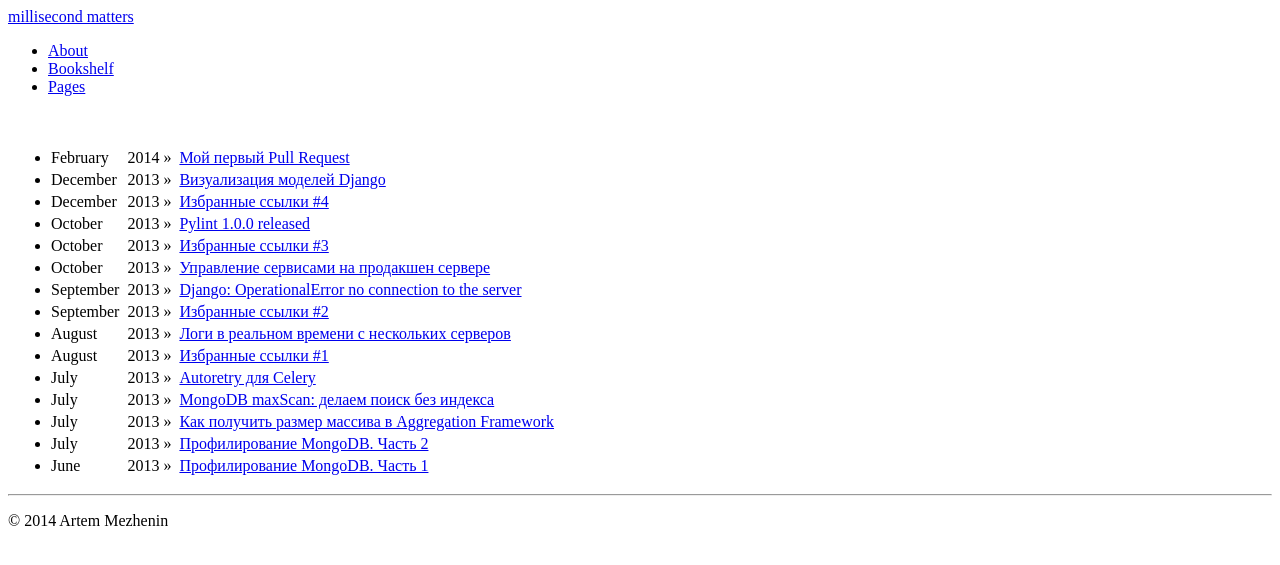
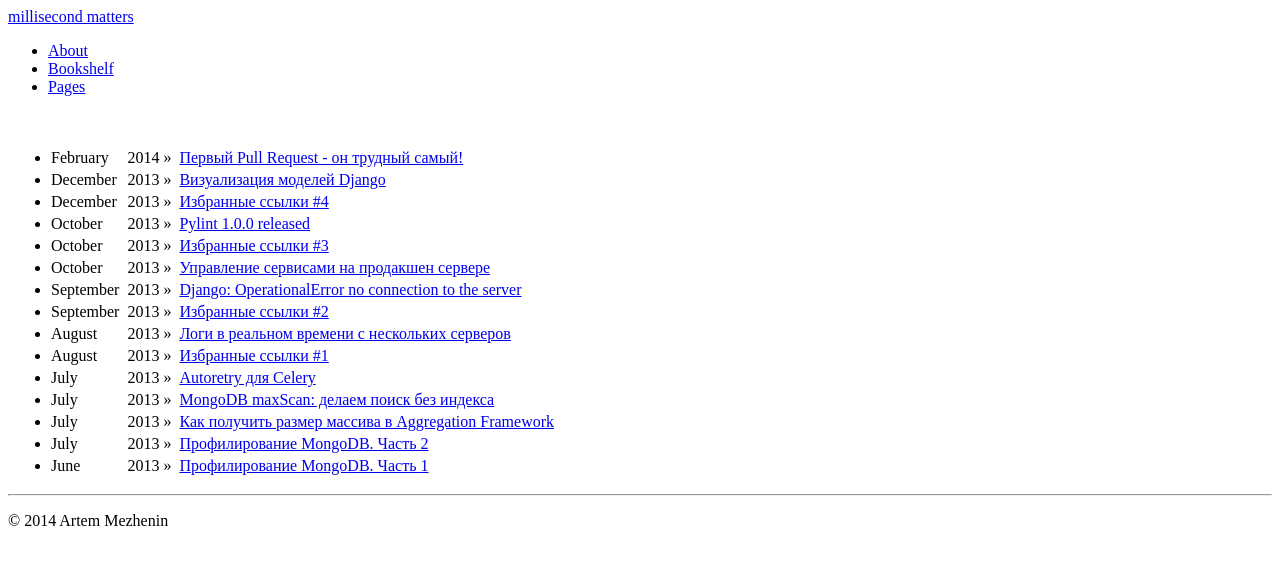
Before and after one commit to amezhenin/amezhenin_github.io, a Jekyll site: the page built from index.md, in a window 1280 px wide. Shown: the top 565 px of the page. Built offline with Jekyll 4.4.1, drawn with Linux system fonts in a browser that asks for light colours.

Commit message:
first PR, finished 2

```diff
--- a/_posts/2014-02-13-my-first-pull-request.md
+++ b/_posts/2014-02-13-my-first-pull-request.md
@@ -1,6 +1,6 @@
 ---
 layout: post
-title: "Мой первый Pull Request"
+title: "Первый Pull Request - он трудный самый!"
 description: ""
 category: python
 tags: [python, open source]
```
